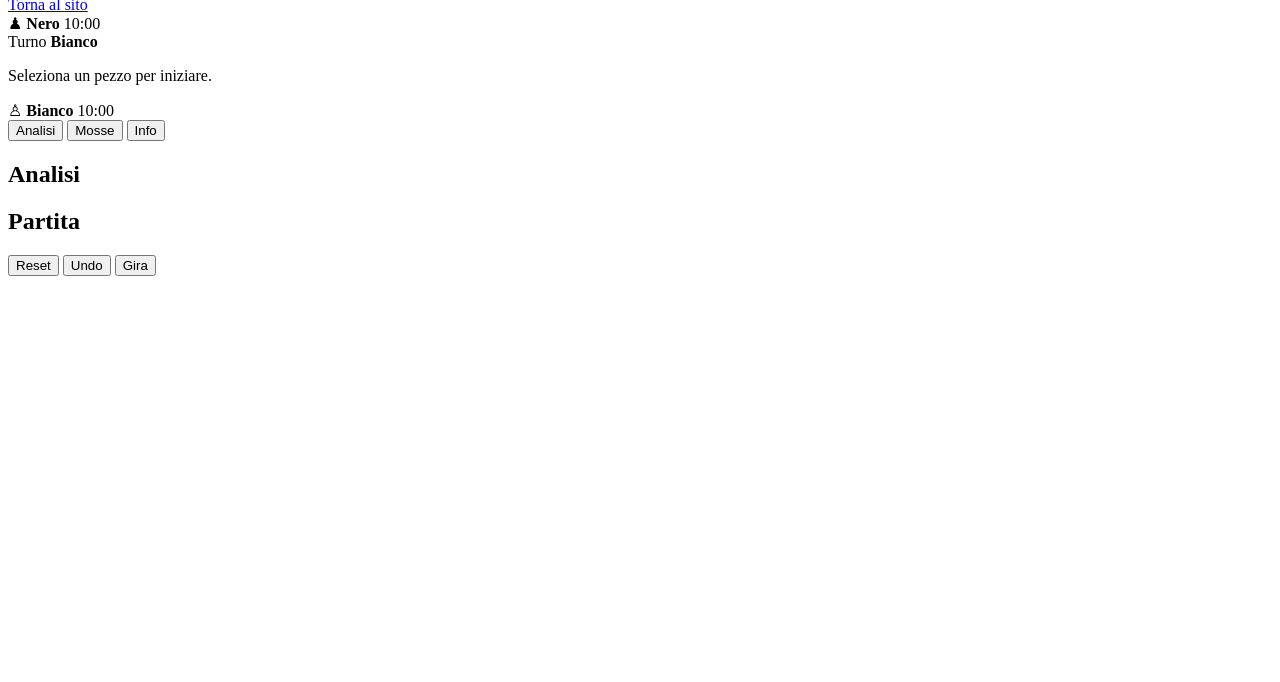
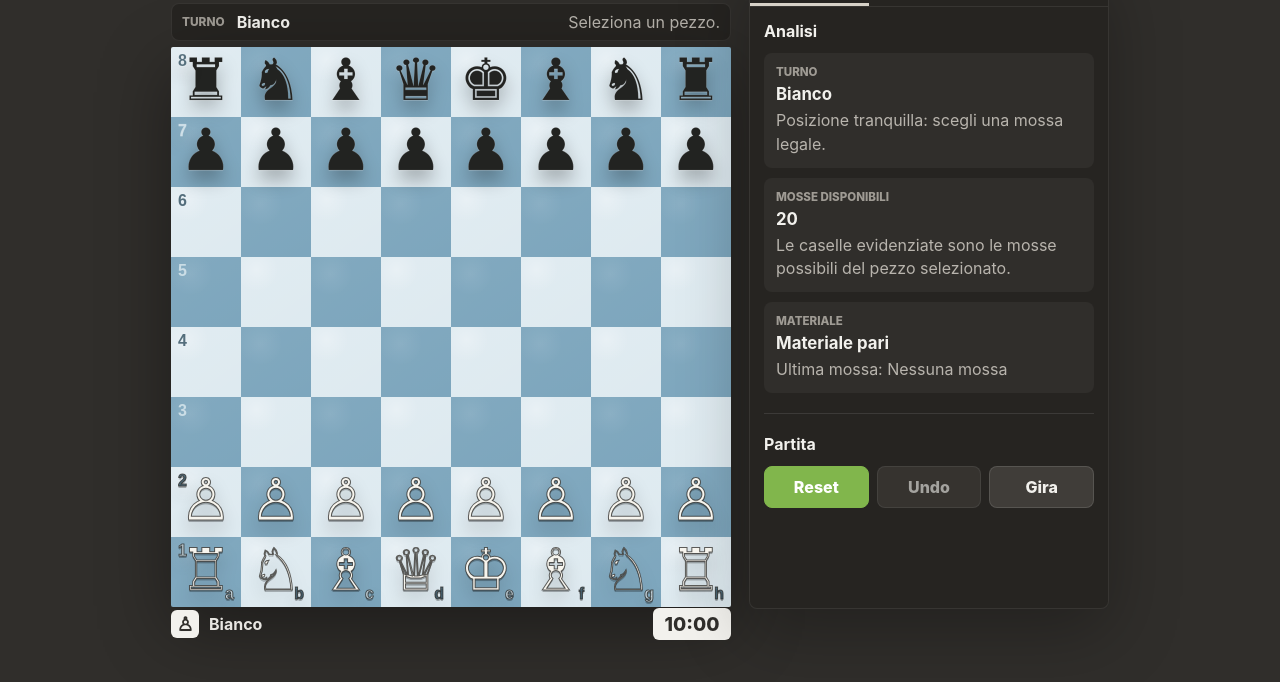
Before and after one commit to Axelcisn/nicolocisneros, a website: page chess.html in a window 1280 px wide. Shown: the part 118-800 px from the top of the page. Drawn offline with Linux system fonts and the light colour scheme; the site is published under a folder, as on GitHub Pages, so addresses that start at the root find nothing.

Commit message:
Remove leading slash from CSS and JS file links

```diff
--- a/chess.html
+++ b/chess.html
@@ -4,7 +4,7 @@
     <meta charset="utf-8">
     <meta name="viewport" content="width=device-width, initial-scale=1">
     <title>Scacchiera - Nicolò</title>
-    <link rel="stylesheet" href="/styles.css">
+    <link rel="stylesheet" href="styles.css">
   </head>
   <body class="chess-page">
     <main class="chess-game" aria-labelledby="chess-title">
@@ -75,6 +75,6 @@
       </section>
     </main>
 
-    <script src="/chess.js"></script>
+    <script src="chess.js"></script>
   </body>
 </html>
```
